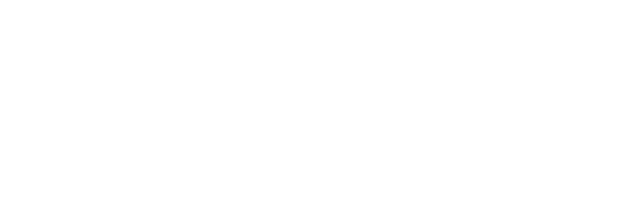
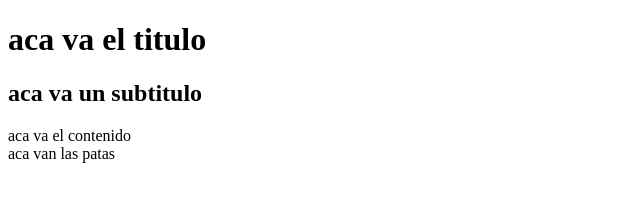
Before and after one commit to And-Anillo/test_website, a plain HTML site: page index.html in a window 1280 px wide. Shown: the whole page, without its empty margins (0-640 px from the left). Drawn offline with Linux system fonts and the light colour scheme.

Commit message:
feat: hice mas cambios

```diff
--- a/index.html
+++ b/index.html
@@ -6,6 +6,17 @@
     <title>Document</title>
 </head>
 <body>
+    <header>
+        <h1>aca va el titulo</h1>
+        <h2>aca va un subtitulo</h2>
+    </header>
 
+    <body>
+        aca va el contenido
+    </body>
+
+    <footer>
+        aca van las patas
+    </footer>
 </body>
 </html>
```
